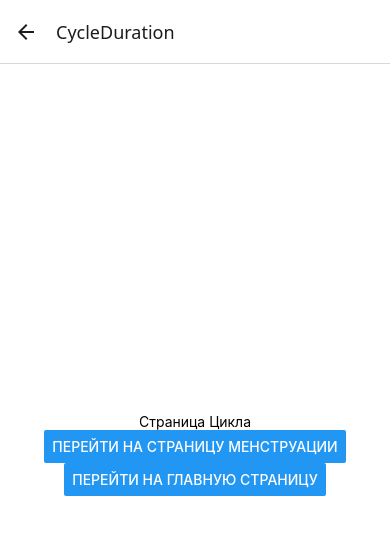
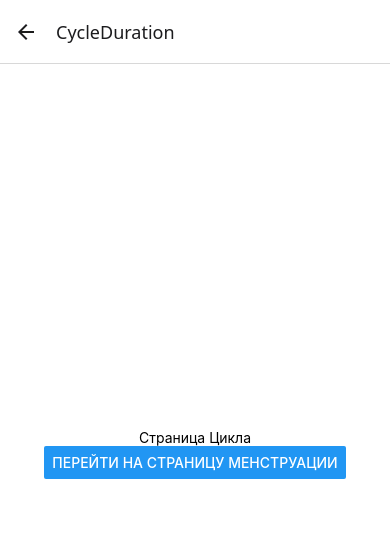
Before and after one commit to HerzenStudents-ITxD/cycle-app-frontend-2025s, a React Native app: screen /CycleDuration in a window 390 px wide. Shown: the top 534 px of the page. Built offline with nearby package versions, Linux system fonts and the light colour scheme.

Commit message:
убрали лишние кнопки

```diff
--- a/components/CycleDurationScreen.js
+++ b/components/CycleDurationScreen.js
@@ -11,10 +11,7 @@ export default function CycleDurationScreen({ navigation }) {
                 title="Перейти на страницу Менструации"
                 onPress={() => navigation.navigate('MenstruationLength')} //
             />
-            <Button
-                title="Перейти на главную страницу"
-                onPress={() => navigation.navigate('Home')}
-            />
+
         </View>
     );
 }
--- a/components/HomeScreen.js
+++ b/components/HomeScreen.js
@@ -10,10 +10,7 @@ export default function HomeScreen({ navigation }) {
                 title="Перейти на страницу Настройки"
                 onPress={() => navigation.navigate('Settings')}
             />
-            <Button
-                title="Перейти на страницу Входа"
-                onPress={() => navigation.navigate('Login')} // Кнопка для перехода на страницу Входа
-            />
+
 
 
         </View>
--- a/components/LoginScreen.js
+++ b/components/LoginScreen.js
@@ -12,10 +12,7 @@ export default function LoginScreen({ navigation }) {
                 title="Перейти на страницу Цикла"
                 onPress={() => navigation.navigate('CycleDuration')} //
             />
-            <Button
-                title="Перейти на главную страницу"
-                onPress={() => navigation.navigate('Home')}
-            />
+
         </View>
     );
 }
```
Also changed, not shown: package.json (+14 -6 lines), 1 other file (tests, documents, lock files or other folders).
